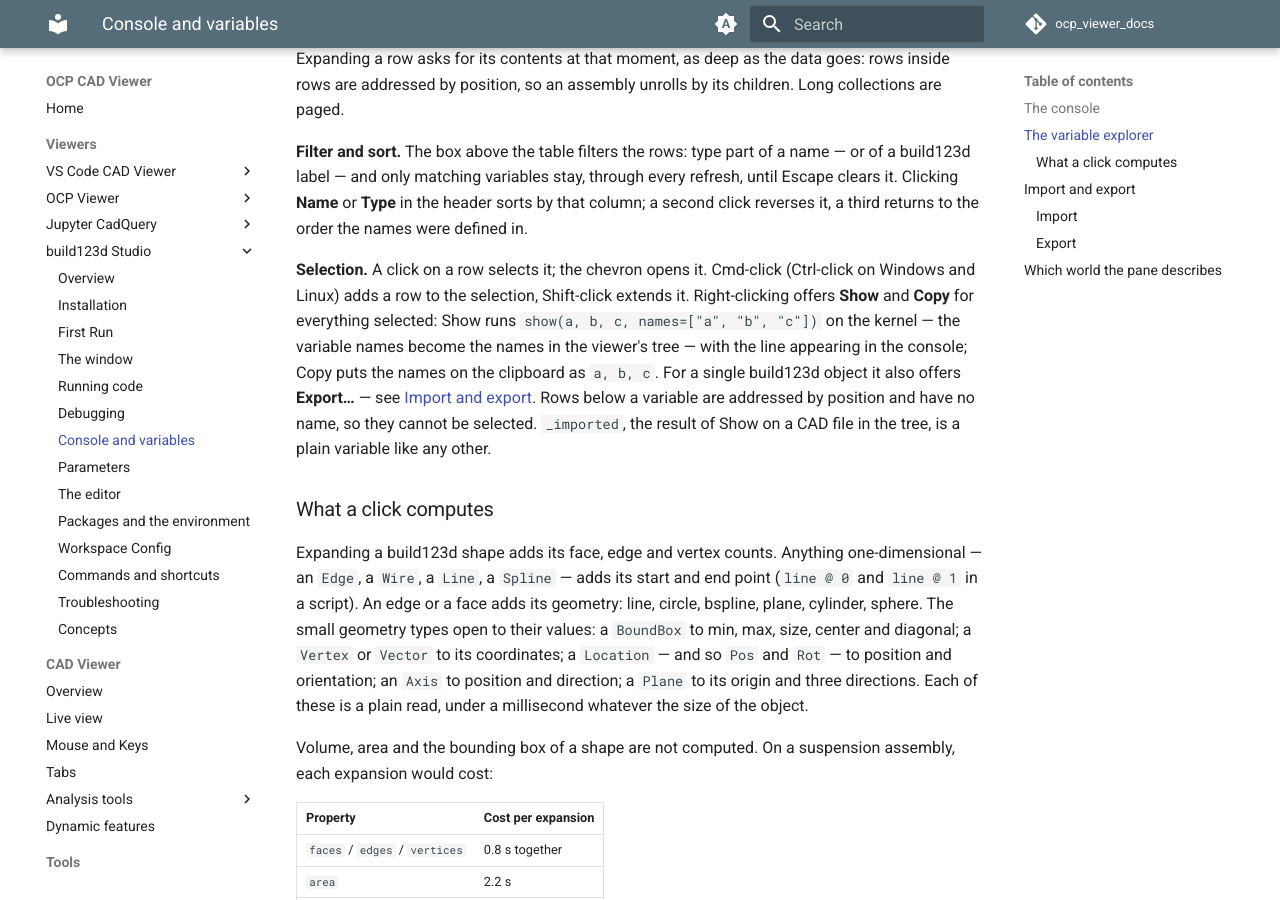
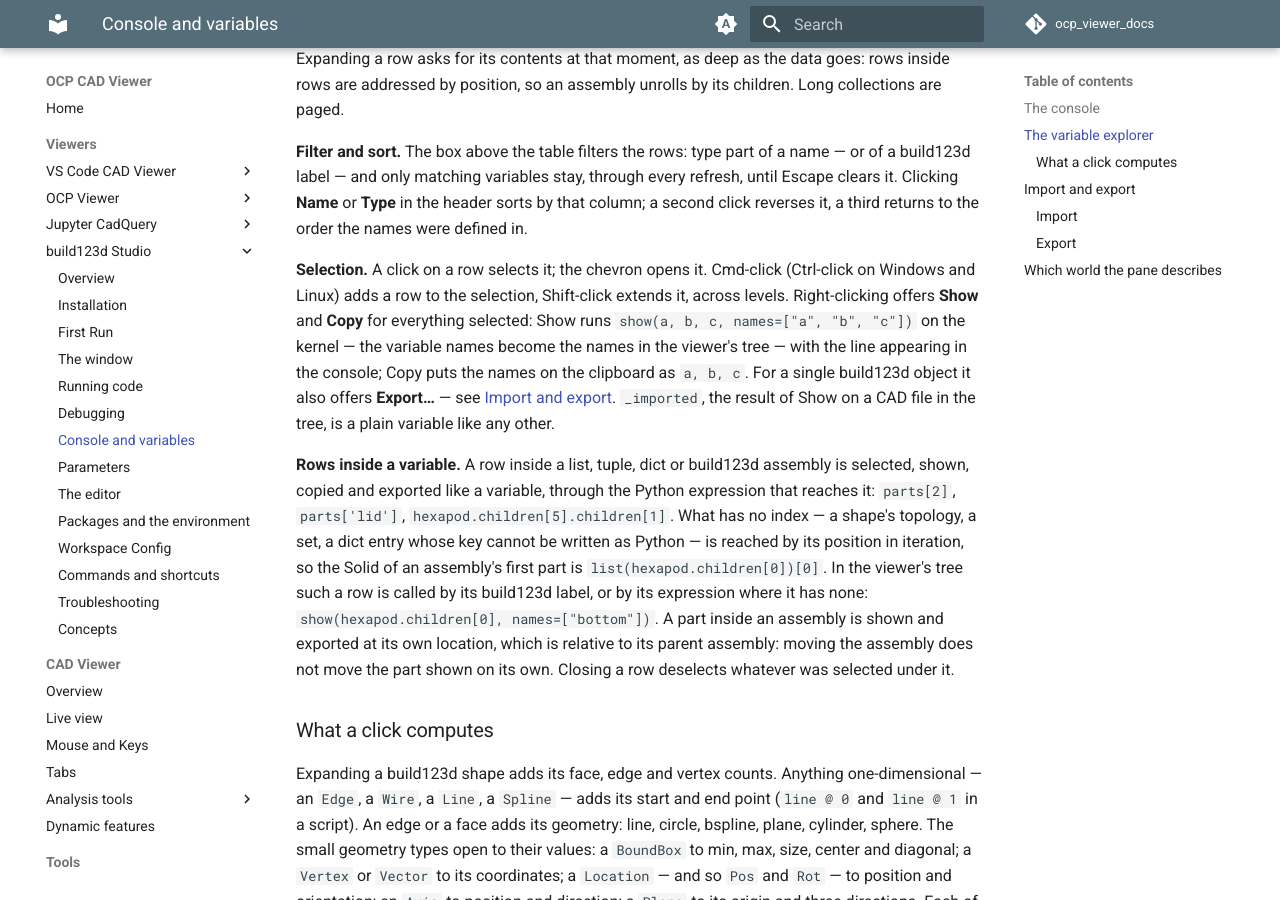
Before and after one commit to bernhard-42/ocp_viewer_docs, an MkDocs documentation site: the page built from docs/viewers/build123d_studio/console_variables.md, in a window 1280 px wide and 900 px high, scrolled down 1102 px. Built offline with MkDocs 1.6.1 and Material for MkDocs 9.7.7, drawn with Linux system fonts in a browser that asks for light colours; comment, search, counter and statistics services are not loaded; some of the changed text lies outside the part shown.

Commit message:
Studio: Show, Copy and Export reach rows inside a variable
Rows inside a list, tuple, dict or assembly are selected, shown and
exported through the Python expression that reaches them; what has no
index by its position, as list(x)[i]. The viewer and the save panel use
the row's label. A part is shown at its location relative to its parent.

Co-Authored-By: Claude Opus 5.5 <noreply@anthropic.com>

````diff
--- a/docs/viewers/build123d_studio/console_variables.md
+++ b/docs/viewers/build123d_studio/console_variables.md
@@ -37,7 +37,9 @@ Expanding a row asks for its contents at that moment, as deep as the data goes:
 
 **Filter and sort.** The box above the table filters the rows: type part of a name — or of a build123d label — and only matching variables stay, through every refresh, until Escape clears it. Clicking **Name** or **Type** in the header sorts by that column; a second click reverses it, a third returns to the order the names were defined in.
 
-**Selection.** A click on a row selects it; the chevron opens it. Cmd-click (Ctrl-click on Windows and Linux) adds a row to the selection, Shift-click extends it. Right-clicking offers **Show** and **Copy** for everything selected: Show runs `show(a, b, c, names=["a", "b", "c"])` on the kernel — the variable names become the names in the viewer's tree — with the line appearing in the console; Copy puts the names on the clipboard as `a, b, c`. For a single build123d object it also offers **Export…** — see [Import and export](#import-and-export). Rows below a variable are addressed by position and have no name, so they cannot be selected. `_imported`, the result of Show on a CAD file in the tree, is a plain variable like any other.
+**Selection.** A click on a row selects it; the chevron opens it. Cmd-click (Ctrl-click on Windows and Linux) adds a row to the selection, Shift-click extends it, across levels. Right-clicking offers **Show** and **Copy** for everything selected: Show runs `show(a, b, c, names=["a", "b", "c"])` on the kernel — the variable names become the names in the viewer's tree — with the line appearing in the console; Copy puts the names on the clipboard as `a, b, c`. For a single build123d object it also offers **Export…** — see [Import and export](#import-and-export). `_imported`, the result of Show on a CAD file in the tree, is a plain variable like any other.
+
+**Rows inside a variable.** A row inside a list, tuple, dict or build123d assembly is selected, shown, copied and exported like a variable, through the Python expression that reaches it: `parts[2]`, `parts['lid']`, `hexapod.children[5].children[1]`. What has no index — a shape's topology, a set, a dict entry whose key cannot be written as Python — is reached by its position in iteration, so the Solid of an assembly's first part is `list(hexapod.children[0])[0]`. In the viewer's tree such a row is called by its build123d label, or by its expression where it has none: `show(hexapod.children[0], names=["bottom"])`. A part inside an assembly is shown and exported at its own location, which is relative to its parent assembly: moving the assembly does not move the part shown on its own. Closing a row deselects whatever was selected under it.
 
 ### What a click computes
 
@@ -93,10 +95,10 @@ Only options changed from their defaults appear in the call.
 
 ### Export
 
-Right-click a variable in the explorer and choose **Export…**. It is offered for a build123d shape, an assembly, or a builder — `BuildPart`, `BuildSketch`, `BuildLine` — whose `part`, `sketch` or `line` is exported; it is greyed for anything else and when more than one row is selected.
+Right-click a variable in the explorer and choose **Export…**. It is offered for a build123d shape, an assembly, or a builder — `BuildPart`, `BuildSketch`, `BuildLine` — whose `part`, `sketch` or `line` is exported, at the top level or [inside a variable](#the-variable-explorer); it is greyed for anything else and when more than one row is selected.
 
 1. A dialog asks for the format — STEP, STL, BREP, OBJ or GLTF — and shows that function's options.
-2. **Export** closes the dialog and opens the save panel, which suggests the variable's name with the format's extension. The name is used as typed.
+2. **Export** closes the dialog and opens the save panel, which suggests the variable's name with the format's extension — for a row inside a variable its label, or its expression where it has none, with `/`, `:` and the other characters a file name cannot hold replaced by `_`. The name is used as typed.
 3. The export runs on the kernel and says what it wrote:
 
 ```python
````
